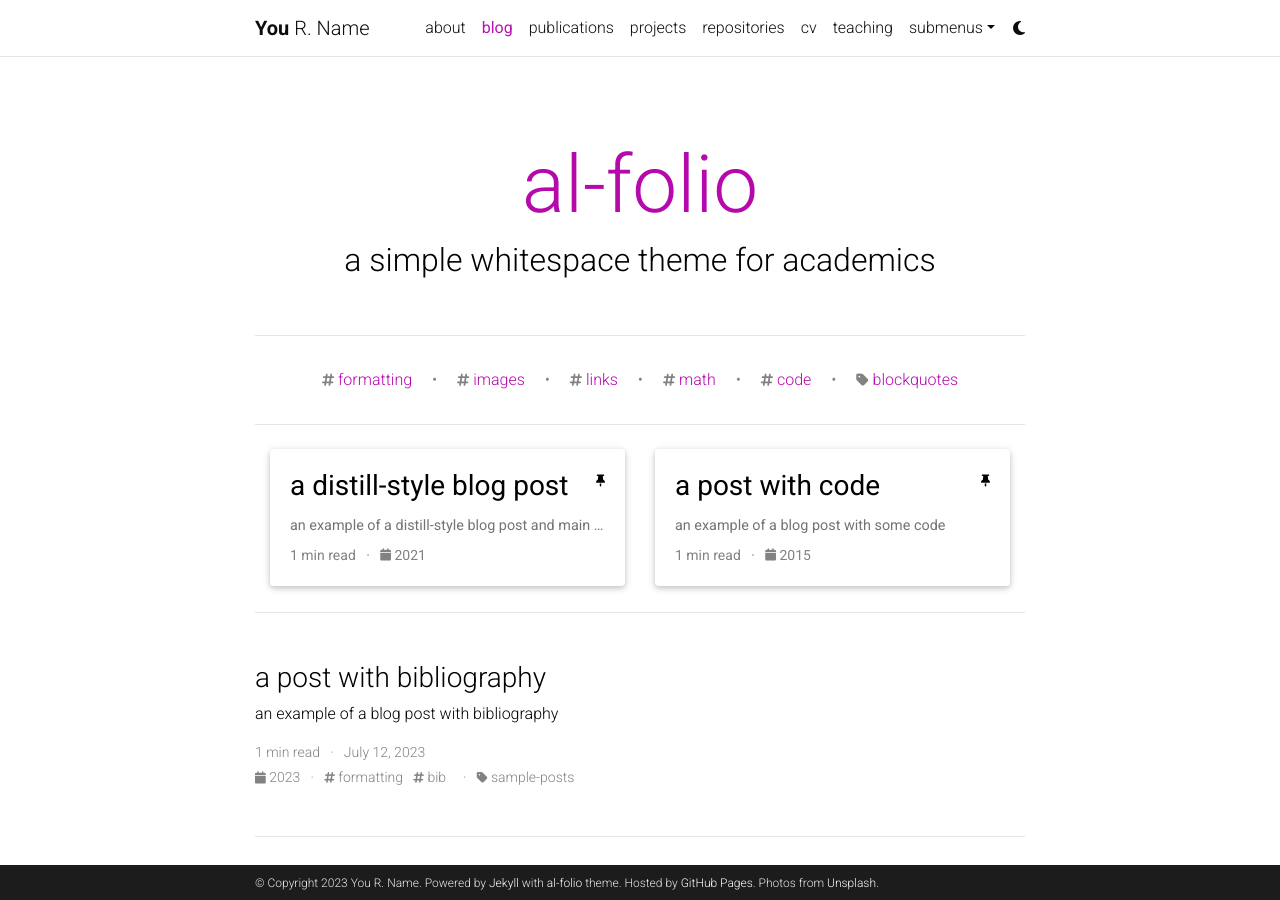
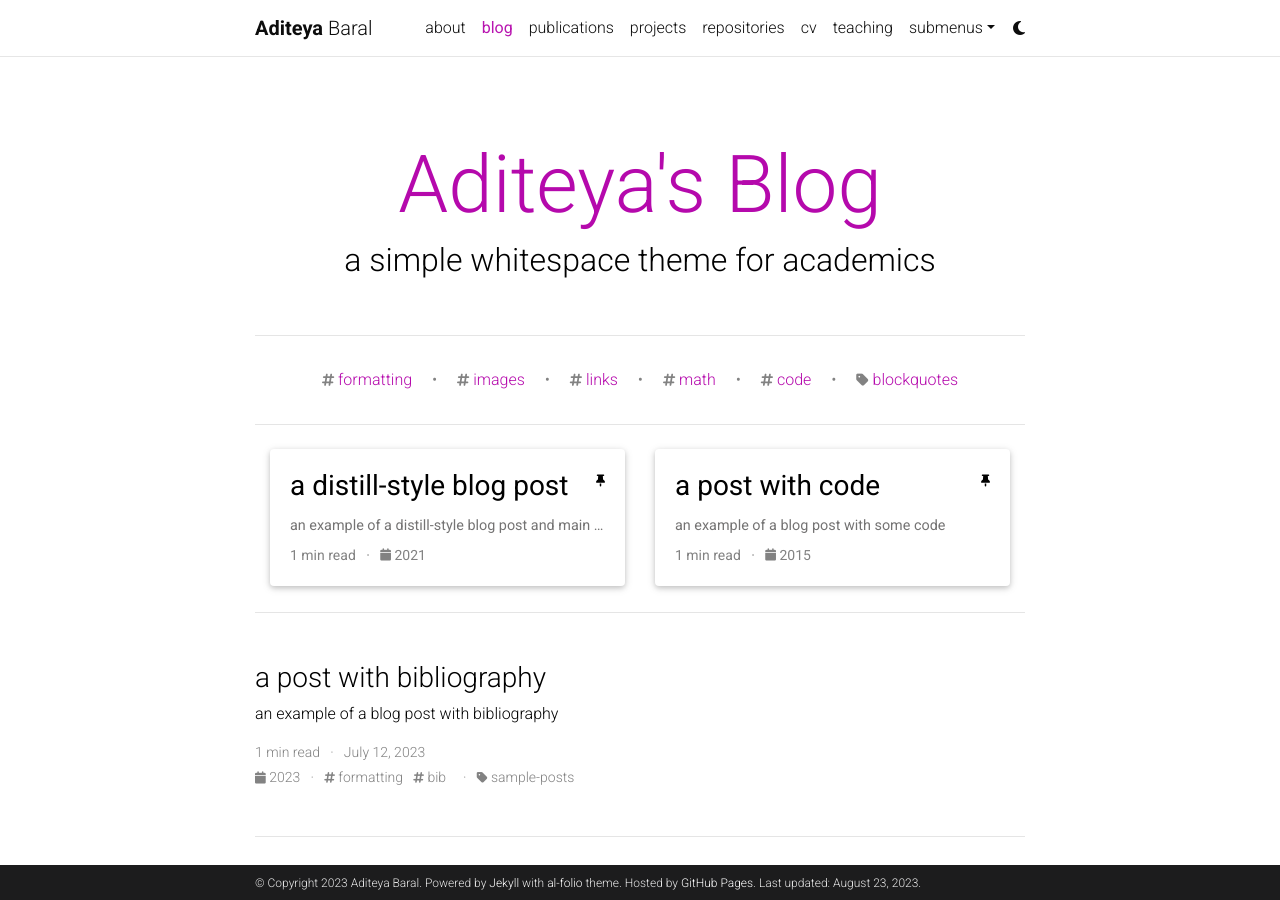
Before and after one commit to aditeyabaral/aditeyabaral.github.io, a Jekyll site: the page built from blog/index.html, in a window 1280 px wide and 900 px high. Built offline with Jekyll 4.4.1, drawn with Linux system fonts in a browser that asks for light colours; the list of posts is cut into pages by our own code; comment, search, counter and statistics services are not loaded; a style sheet for code colours, icons or effects is not loaded.

Commit message:
Update about page

```diff
--- a/_config.yml
+++ b/_config.yml
@@ -3,24 +3,23 @@
 # -----------------------------------------------------------------------------
 
 title: blank # the website title (if blank, full name will be used instead)
-first_name: You
-middle_name: R.
-last_name: Name
-email: you@example.com
+first_name: Aditeya
+middle_name:
+last_name: Baral
+email: aditeya.baral@gmail.com
 description: > # the ">" symbol means to ignore newlines until "footer_text:"
   A simple, whitespace theme for academics. Based on [*folio](https://github.com/bogoli/-folio) design.
 footer_text: >
   Powered by <a href="https://jekyllrb.com/" target="_blank">Jekyll</a> with <a href="https://github.com/alshedivat/al-folio">al-folio</a> theme.
   Hosted by <a href="https://pages.github.com/" target="_blank">GitHub Pages</a>.
-  Photos from <a href="https://unsplash.com" target="_blank">Unsplash</a>.
 keywords: jekyll, jekyll-theme, academic-website, portfolio-website  # add your own keywords or leave empty
 
 lang: en # the language of your site (for example: en, fr, cn, ru, etc.)
 icon: ⚛️  # the emoji used as the favicon (alternatively, provide image name in /assets/img/)
 
-url: https://alshedivat.github.io # the base hostname & protocol for your site
-baseurl: /al-folio # the subpath of your site, e.g. /blog/
-last_updated: false # set to true if you want to display last updated in the footer
+url: https://aditeyabaral.github.io # the base hostname & protocol for your site
+baseurl: / # the subpath of your site, e.g. /blog/
+last_updated: true # set to true if you want to display last updated in the footer
 impressum_path:  # set to path to include impressum link in the footer, use the same path as permalink in a page, helps to conform with EU GDPR
 
 # -----------------------------------------------------------------------------
@@ -71,13 +70,13 @@ og_image: # The site-wide (default for all links) Open Graph preview image
 # Social integration
 # -----------------------------------------------------------------------------
 
-github_username: # your GitHub user name
+github_username: aditeyabaral # your GitHub user name
 gitlab_username: # your GitLab user name
 twitter_username: # your Twitter handle
 mastodon_username: # your mastodon instance+username in the format instance.tld/@username
-linkedin_username: # your LinkedIn user name
+linkedin_username: aditeyabaral # your LinkedIn user name
 telegram_username: # your Telegram user name
-scholar_userid: # your Google Scholar ID
+scholar_userid: n5tqnzUAAAAJ # your Google Scholar ID
 semanticscholar_id: # your Semantic Scholar ID
 whatsapp_number: # your WhatsApp number (full phone number in international format. Omit any zeroes, brackets, or dashes when adding the phone number in international format.)
 orcid_id: # your ORCID ID
@@ -100,14 +99,14 @@ lastfm_id: # your lastfm id
 spotify_id: # your spotify id
 pinterest_id: # your pinterest id
 unsplash_id: # your unsplash id
-instagram_id: # your instagram id
+instagram_id: aditeyabaral01 # your instagram id
 facebook_id: # your facebook id
 youtube_id: # your youtube channel id (youtube.com/@<youtube_id>)
 discord_id: # your discord id (18-digit unique numerical identifier)
 zotero_username: # your zotero username
 
 contact_note: >
-  You can even add a little note about which of these is the best way to reach you.
+  The best way to reach me is by sending an email. Please do give me a day or two to respond.
 
 # -----------------------------------------------------------------------------
 # Analytics and search engine verification
@@ -123,7 +122,7 @@ bing_site_verification:  # out your bing-site-verification ID (Bing Webmaster)
 # Blog
 # -----------------------------------------------------------------------------
 
-blog_name: al-folio # blog_name will be displayed in your blog page
+blog_name: Aditeya's Blog # blog_name will be displayed in your blog page
 blog_nav_title: blog # your blog must have a title for it to be displayed in the nav bar
 blog_description: a simple whitespace theme for academics
 permalink: /blog/:year/:title/
```
Also changed, not shown: _pages/about.md (+12 -6 lines), 1 other file.
